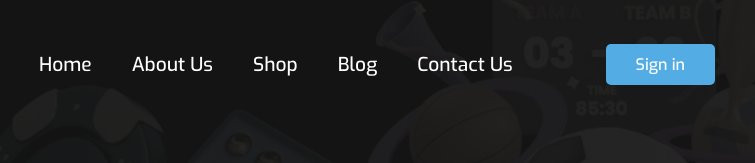
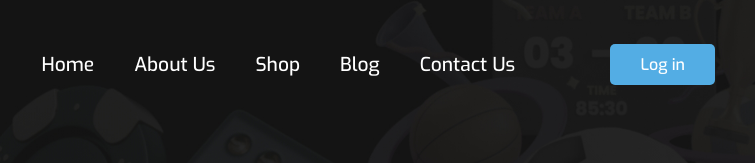
Before and after one commit to Rishit-Thaper/Earth-Exchg-Frontend, a plain HTML site: page index.html in a window 1280 px wide. Shown: the top 163 px of the page, 422-1177 px from the left. Drawn offline with nearby package versions, Linux system fonts and the light colour scheme.

Commit message:
Update index.html

```diff
--- a/index.html
+++ b/index.html
@@ -26,7 +26,7 @@
         </ul>
 
         <div class="button">
-            <a href="#"><button>Sign in</button></a>
+            <a href="#"><button>Log in</button></a>
             <div class="fa-solid fa-bars" onclick="toggleMenu()" id="menu"></div>
         </div>
 
```
